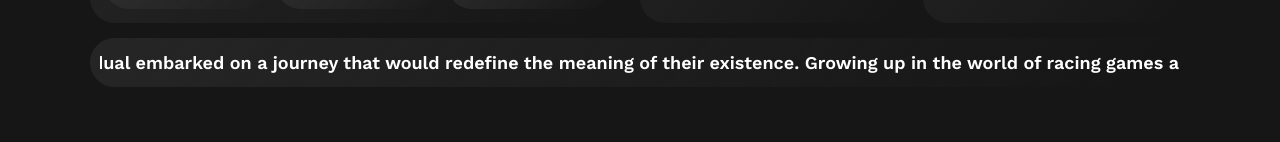
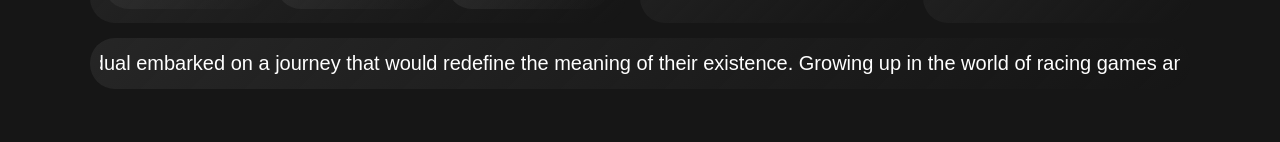
Before and after one commit to SBTopZZZ-LG/react-portfolio, a React (Create React App) app: page / in a window 1280 px wide. Shown: the part 557-699 px from the top of the page. Built offline with nearby package versions, Linux system fonts and the light colour scheme.

Commit message:
refactor: change marquee text font

```diff
--- a/src/Pages/HomePageComponents/MarqueeCard.css
+++ b/src/Pages/HomePageComponents/MarqueeCard.css
@@ -1,8 +1,9 @@
 .marquee-content {
 	color: white;
 	display: inline-block;
-	font-size: 18px;
-	font-weight: 600;
+	font-family: "Marck Script", sans-serif;
+	font-size: 20px;
+	font-weight: 200;
 	margin: "0px 10px";
 }
 
```
Also changed, not shown: src/App.css.
